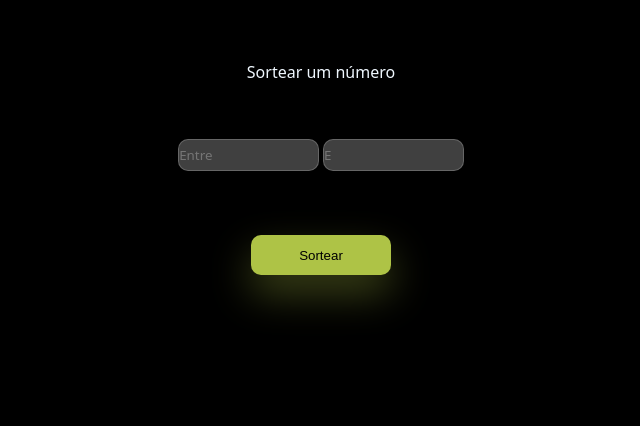
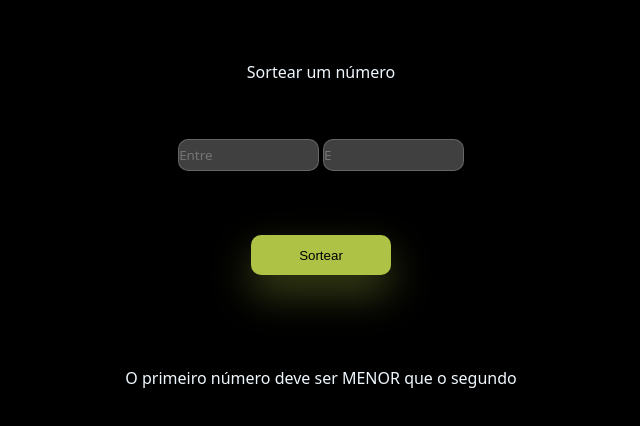
Before and after one commit to Dinoh665/Sorteador, a plain HTML site: page index.html in a window 1280 px wide. Both pictures are taken after a click on the button "Sortear". Shown: the part 144-570 px from the top of the page, without its empty margins (319-959 px from the left). Drawn offline with Linux system fonts and the light colour scheme.

Commit message:
versão final

```diff
--- a/index.html
+++ b/index.html
@@ -17,10 +17,13 @@
             <h1>Sorteador</h1>
         </header>
         <section>
-            <p>Sortear um número</p>
+            <p class="p">Sortear um número</p>
             <input class="in1"  type="number" placeholder="Entre">
             <input class="in2" type="number" placeholder="E">
             <button>Sortear</button>
+            <br>
+            <br>
+            <p class="resultado"></p>
         </section>
     </main>
 </body>
--- a/script.js
+++ b/script.js
@@ -1,17 +1,25 @@
 
 const button = document.querySelector("button")
-
+const resultado = document.querySelector(".resultado")
 
 function generateNumber() {
     const min = Math.ceil(document.querySelector(".in1").value)
     const max = Math.floor(document.querySelector(".in2").value)
+
 
     const result = Math.floor(Math.random() * (max - min  + 1)) + min;
 
     console.log(min)
     console.log(max)
 
-    alert(result)
+    if(min >= max){
+        resultado.innerHTML = "O primeiro número deve ser MENOR que o segundo"
+    }else{
+        resultado.innerHTML = result
+    }
+
+
+
 }
 
 button.addEventListener("click", generateNumber)
--- a/styles.css
+++ b/styles.css
@@ -35,7 +35,14 @@ h1{
     width: 20vw;
 }
 
-p{
+.resultado{
+    color: aliceblue;
+    font-family: system-ui, -apple-system, BlinkMacSystemFont, 'Segoe UI', Roboto, Oxygen, Ubuntu, Cantarell, 'Open Sans', 'Helvetica Neue', sans-serif;
+    position: relative;
+    top: 40vh;
+}
+
+.p{
     color: aliceblue;
     font-family: system-ui, -apple-system, BlinkMacSystemFont, 'Segoe UI', Roboto, Oxygen, Ubuntu, Cantarell, 'Open Sans', 'Helvetica Neue', sans-serif;
     position: relative;
```
